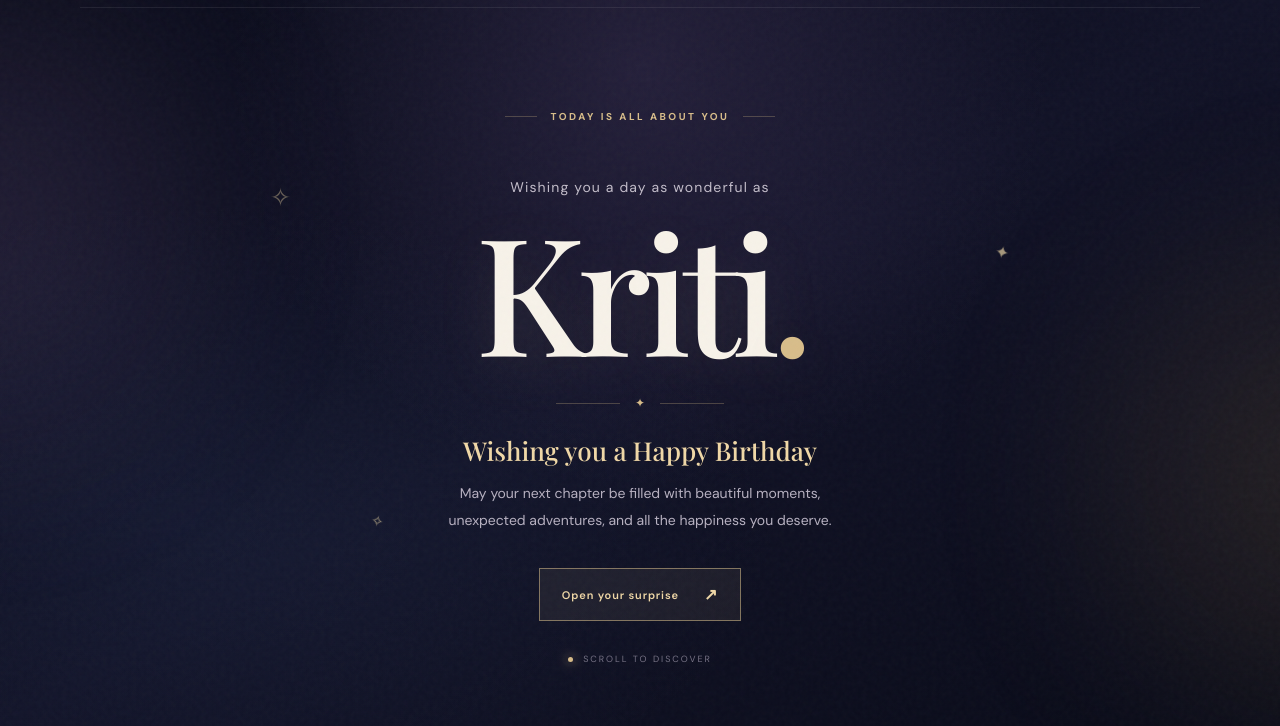
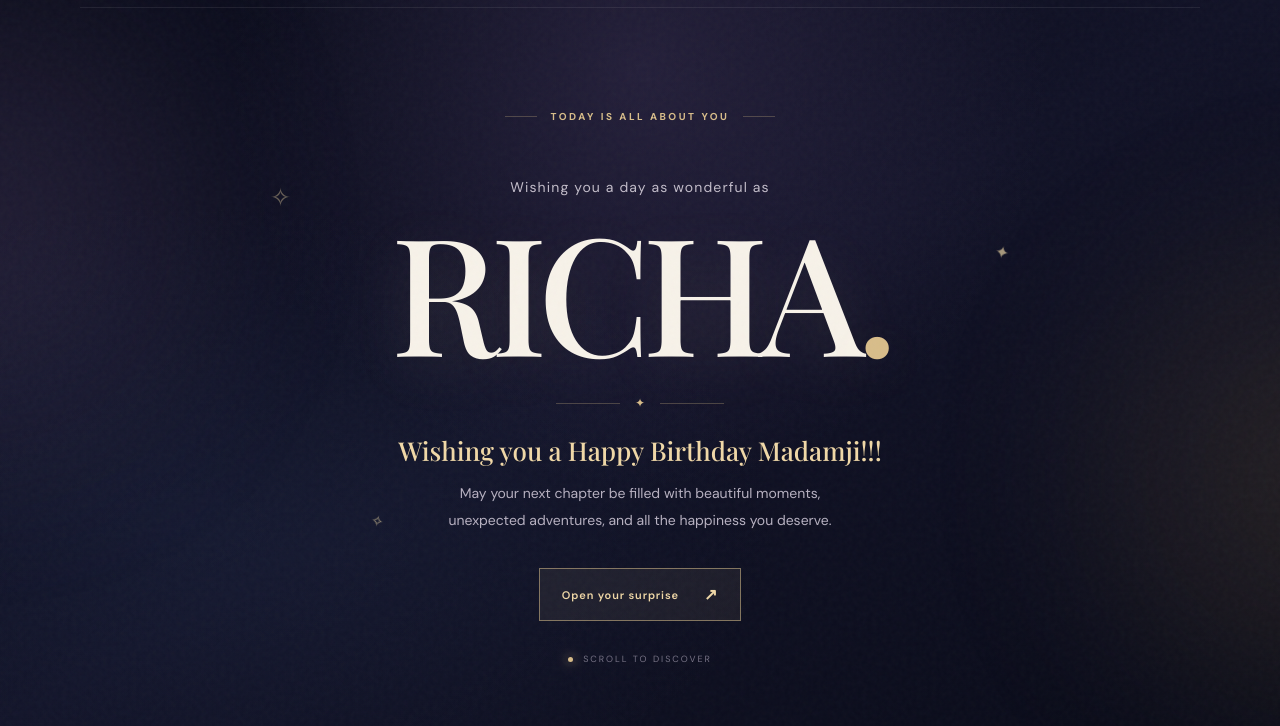
Before and after one commit to kkumar19961223/BirthdayCelebration, a plain HTML site: page index.html in a window 1280 px wide. Shown: the part 74-800 px from the top of the page. Drawn offline with nearby package versions, Linux system fonts and the light colour scheme.

Commit message:
Update index.html

```diff
--- a/index.html
+++ b/index.html
@@ -4,7 +4,7 @@
   <meta charset="UTF-8" />
   <meta name="viewport" content="width=device-width, initial-scale=1.0" />
   <meta name="theme-color" content="#090b18" />
-  <meta name="description" content="A little birthday surprise for Kriti." />
+  <meta name="description" content="A little birthday surprise for RICHA." />
   <title>Happy Birthday, RICHA ✨</title>
   <link rel="preconnect" href="https://fonts.googleapis.com">
   <link rel="preconnect" href="https://fonts.gstatic.com" crossorigin>
@@ -29,9 +29,9 @@
       <div class="sparkle sparkle-c">✧</div>
 
       <p class="pre-title">Wishing you a day as wonderful as</p>
-      <h1 id="birthday-title">Kriti<span class="title-period">.</span></h1>
+      <h1 id="birthday-title">RICHA<span class="title-period">.</span></h1>
       <div class="birthday-rule"><span></span><i>✦</i><span></span></div>
-      <p class="hero-message">Wishing you a Happy Birthday</p>
+      <p class="hero-message">Wishing you a Happy Birthday Madamji!!!</p>
       <p class="hero-subtitle">May your next chapter be filled with beautiful moments,<br class="desktop-break"> unexpected adventures, and all the happiness you deserve.</p>
 
       <button class="surprise-button" id="surpriseButton" type="button">
```
